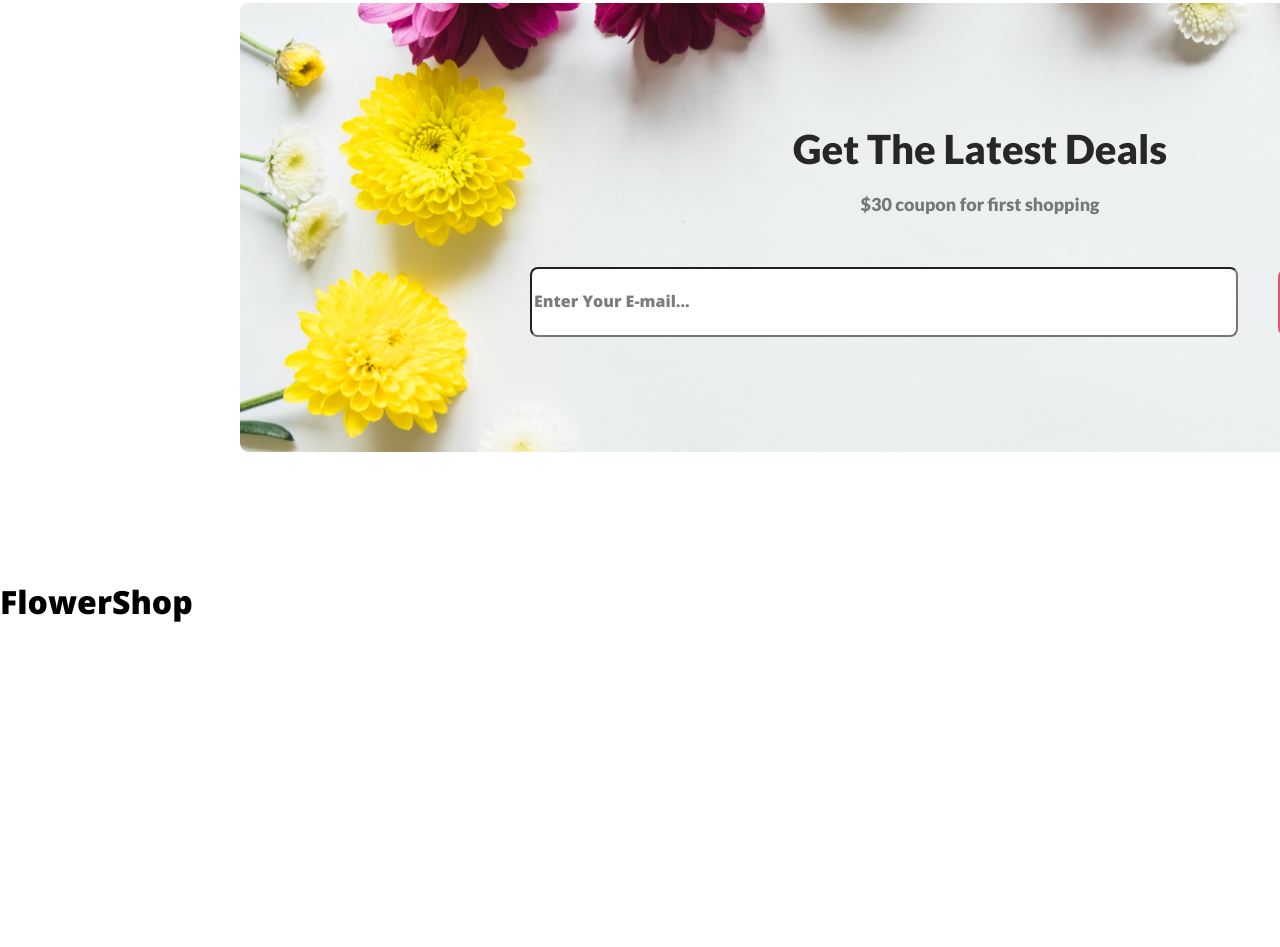
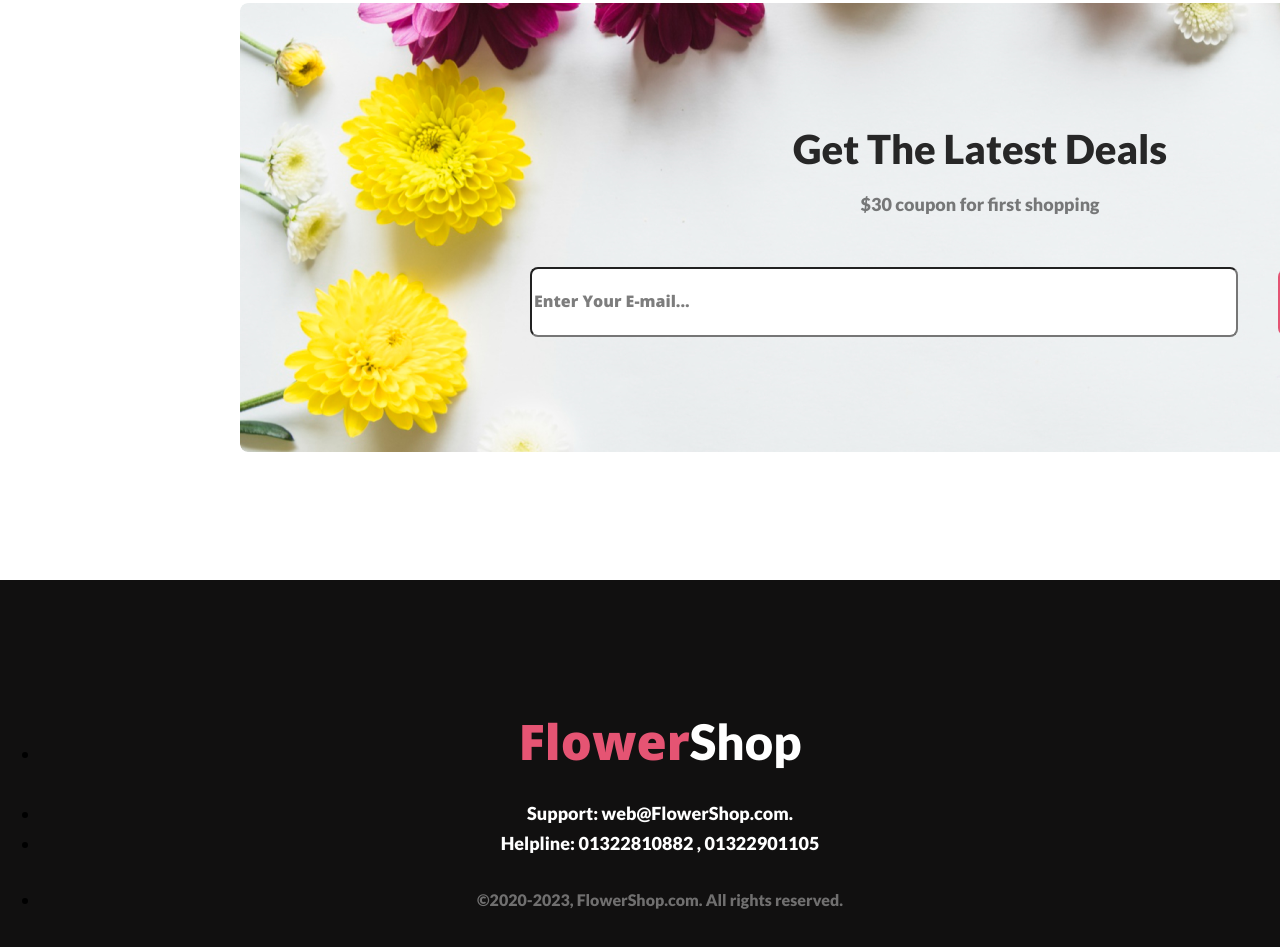
Before and after one commit to MrTofayel/assignment-1, a plain HTML site: page index.html in a window 1280 px wide. Shown: the part 3583-4530 px from the top of the page. Before the commit the page ends 4206 px from the top, so only its background shows below. Drawn offline with nearby package versions, Linux system fonts and the light colour scheme.

Commit message:
footer done

```diff
--- a/index.html
+++ b/index.html
@@ -114,27 +114,42 @@
             </div>
         </section>
         <section class="aa20">
-            <div >
-                <ul >
+            <div>
+                <ul>
                     <li>
                         <h3 class="aa22">Get The Latest Deals</h2>
                     </li>
-                    <li><p class="aa21">$30 coupon for first shopping</p></li>
+                    <li>
+                        <p class="aa21">$30 coupon for first shopping</p>
+                    </li>
                 </ul>
             </div>
             <div class="aa24">
-                <ul >
+                <ul>
                     <li><input class="aa23" placeholder="Enter Your E-mail..." type="email"></li>
                 </ul>
-                <ul><li><button class="aa03">Subscribe</button></li></ul>
+                <ul>
+                    <li><button class="aa03">Subscribe</button></li>
+                </ul>
 
             </div>
         </section>
 
     </main>
     <footer>
-        <div>
-            <h1>FlowerShop</h1>
+        <div class=>
+            <ul><li><h1 class="aa27" style="margin-top: 128px;"> <span style="color: #E55473;">Flower</span>Shop</h1></li></ul>
+
+                <ul><li><p class="aa25">
+                    Support: web@FlowerShop.com.
+                </p>
+                </li>
+                <li><p class="aa25" style="padding-top: 0px;">
+                    Helpline: 01322810882 , 01322901105
+                </p></li>
+            </ul>
+
+           <ul> <li><p class="aa26">&copy;2020-2023, FlowerShop.com. All rights reserved. </p></li></ul>
 
         </div>
 
--- a/styles/portfolio.css
+++ b/styles/portfolio.css
@@ -204,6 +204,7 @@ header {
 
 .aa19 ul {
     list-style: none;
+
 }
 
 .aa20 {
@@ -255,7 +256,59 @@ header {
     font-weight: 400;
 
 }
-.aa24{align-items: center;
+
+.aa24 {
+    align-items: center;
     display: flex;
 
-    padding: 48px 200px 121px 250px;}
+    padding: 48px 200px 121px 250px;
+}
+
+.aa25 {
+    color: rgb(255, 255, 255);
+    text-align: center;
+    font-family: Lato;
+    font-size: 18px;
+    font-style: normal;
+    font-weight: 400;
+    line-height: 30px;
+    display: flex;
+    flex-direction: column;
+    padding-top:24px;
+    justify-content: center;
+}
+
+footer {
+    background-color: #111010;;
+    padding-bottom: ;
+    width: 100%;
+    height: 449px;
+
+}
+
+.aa26 {
+    color: rgba(255, 255, 255, 0.40);
+    text-align: center;
+    font-family: Lato;
+    font-size: 16px;
+    font-style: normal;
+    font-weight: 400;
+    line-height: normal;
+    align-items: center;
+    justify-content: center;
+    padding-top: 32px;
+}
+
+.aa27 {
+    margin-top: 128px;
+}
+
+.aa27 {
+    color: #ffffff;
+    text-align: center;
+    font-family: Lato;
+    font-size: 49px;
+    font-weight: 800;
+    padding-top: 128px;
+    justify-content: center;
+}
```
